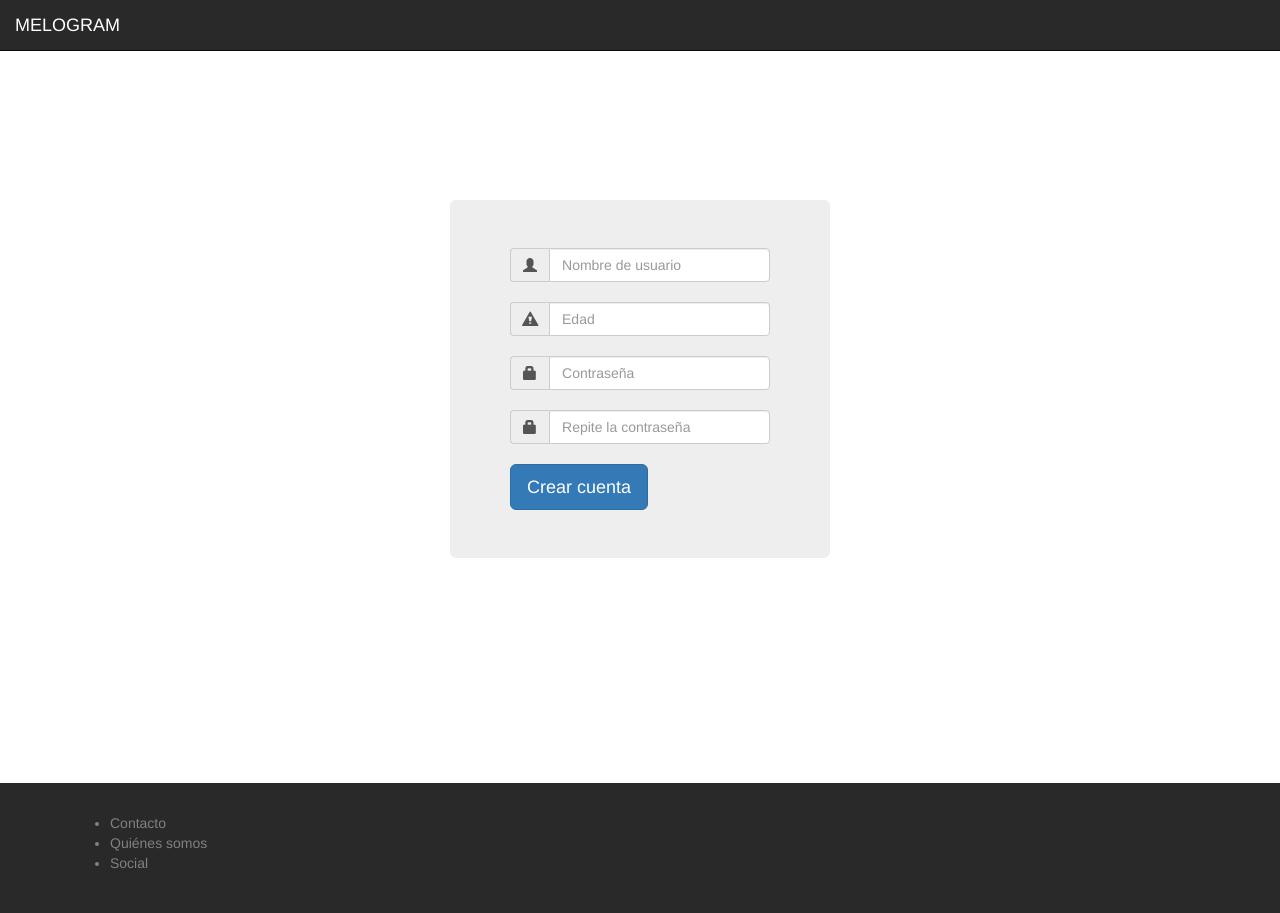
After one commit to AxelJunes/Melogram, a PHP site: page /signUp.html in a window 1280 px wide. The commit adds this page. Run offline with PHP 8.4, Linux system fonts and the light colour scheme.

Commit message:
Login and SignUp

```diff
--- a/css/index.css
+++ b/css/index.css
@@ -4,14 +4,11 @@ body{
 .navbar-inverse{
   background-color: #292929;
 }
-.carousel{
-  margin-top: 100px;
-  margin-bottom: 50px;
-}
-@media (max-width: 767px) {
-  .carousel{
-    margin-top: 300px;
-  }
+
+
+/*Main container*/
+.main{
+  margin-top: 80px;
 }
 .img-responsive{
   margin:auto;
@@ -21,12 +18,25 @@ body{
 .info{
   text-align: center;
 }
+
+.carousel{
+  padding-top: 60px;
+}
+
+@media (max-width: 767px) {
+  .main{
+    margin-top: 120px;
+  }
+}
+
+/*Footer*/
 .footer{
   margin-top: 50px;
   padding-top: 30px;
   padding-bottom: 30px;
   background-color: #292929;
 }
+
 .footer-list{
   color: #818181;
 }
--- /dev/null
+++ b/css/login.css
@@ -0,0 +1,21 @@
+@import "index.css";
+
+/*Main container*/
+.main{
+  margin-top: 200px;
+}
+
+.footer{
+  margin-top: 195px;
+}
+
+.entrar{
+
+}
+
+@media (max-width: 500px) {
+  .login{
+    margin-left: 0;
+    width:100%;
+  }
+}
--- /dev/null
+++ b/signUp.html
@@ -0,0 +1,67 @@
+<!DOCTYPE html>
+<html lang="es">
+  <head>
+    <meta charset="utf-8">
+    <meta http-equiv="X-UA-Compatible" content="IE=edge">
+    <meta name="viewport" content="width=device-width, initial-scale=1">
+    <title>Registrate</title>
+    <link rel="shortcut icon" type="image/png" href="./img/icons/favicon.png"/>
+    <link href="css/bootstrap.min.css" rel="stylesheet">
+    <link rel="stylesheet" href="css/login.css">
+  </head>
+  <body>
+    <!-- Header -->
+    <div class="container">
+      <nav class="navbar navbar-inverse navbar-fixed-top">
+       <div class="container-fluid">
+         <div class="navbar-header">
+           <a class="navbar-brand" href="index.html">MELOGRAM</a>
+         </div>
+       </div>
+     </nav>
+    </div>
+    <!-- Content -->
+    <div class="container main">
+      <div class="jumbotron col-xs-offset-3 col-xs-6 col-sm-offset-3 col-sm-6 col-md-offset-4 col-md-4 login">
+        <form>
+          <div class="input-group">
+            <span class="input-group-addon"><span class="glyphicon glyphicon-user"></span></span>
+            <input type="text" class="form-control" id="username" placeholder="Nombre de usuario">
+          </div>
+          <br>
+          <div class="input-group">
+            <span class="input-group-addon"><span class="glyphicon glyphicon-alert"></span></span>
+            <input type="number" min="0" class="form-control" id="pass1" placeholder="Edad">
+          </div>
+          <br>
+          <div class="input-group">
+            <span class="input-group-addon"><span class="glyphicon glyphicon-lock"></span></span>
+            <input type="password" class="form-control" id="pass1" placeholder="Contraseña">
+          </div>
+          <br>
+          <div class="input-group">
+            <span class="input-group-addon"><span class="glyphicon glyphicon-lock"></span></span>
+            <input type="password" class="form-control" id="pass2" placeholder="Repite la contraseña">
+          </div>
+          <br>
+          <button type="submit" class="btn btn-primary btn-lg">Crear cuenta</button>
+          <br>
+        </form>
+      </div>
+    </div>
+    <!-- Footer -->
+    <footer class="footer">
+      <div class="container">
+        <ul>
+          <li class="footer-list" href="#">Contacto</li>
+          <li class="footer-list" href="#">Quiénes somos</li>
+          <li class="footer-list" href="#">Social</li>
+        </ul>
+      </div>
+    </footer>
+    <!-- Javascript -->
+    <script src="https://ajax.googleapis.com/ajax/libs/jquery/1.12.4/jquery.min.js"></script>
+    <!-- Include all compiled plugins (below) -->
+    <script src="js/bootstrap.min.js"></script>
+  </body>
+</html>
```
Also changed, not shown: index.html (+5 -10 lines), login.html (added, +57 -0 lines).
